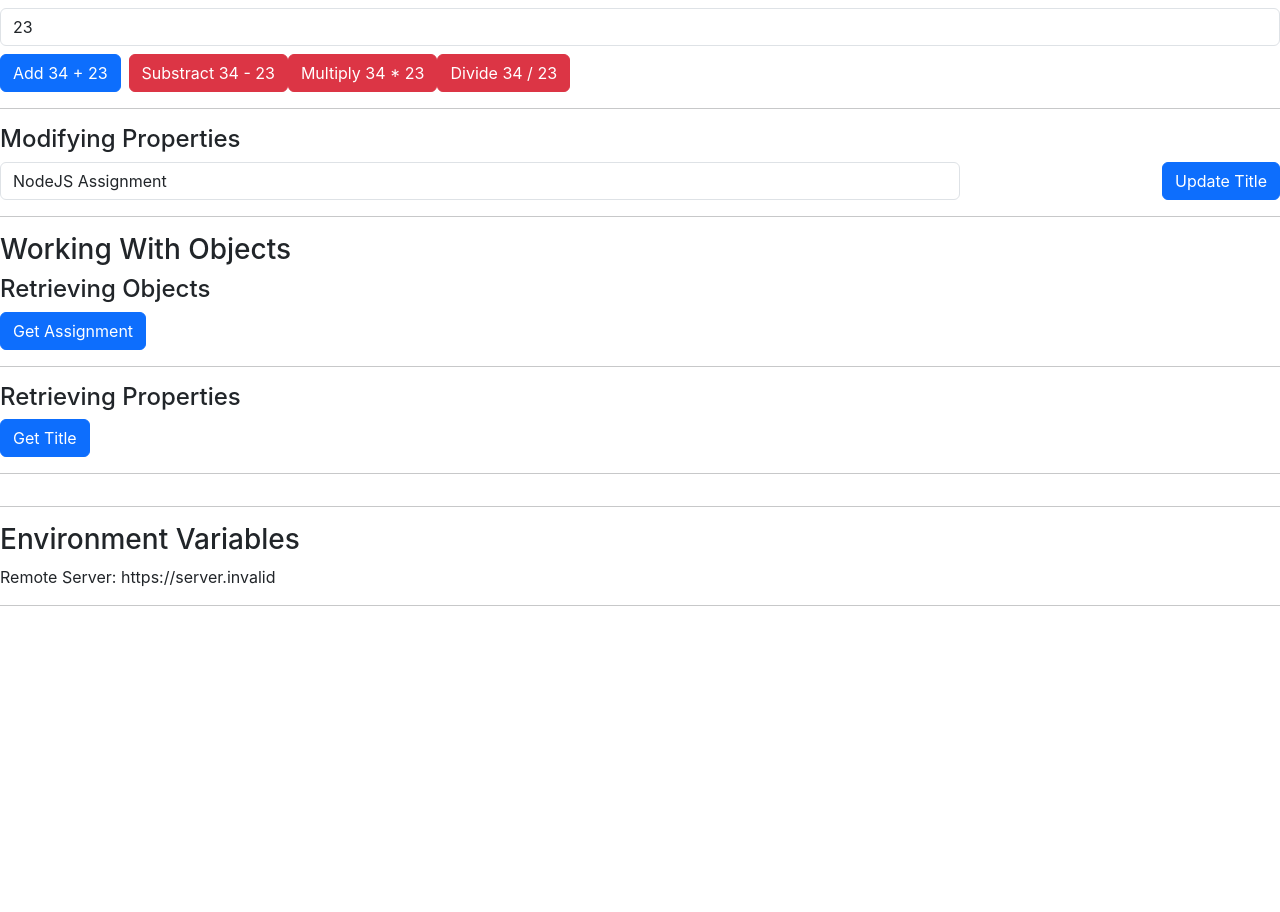
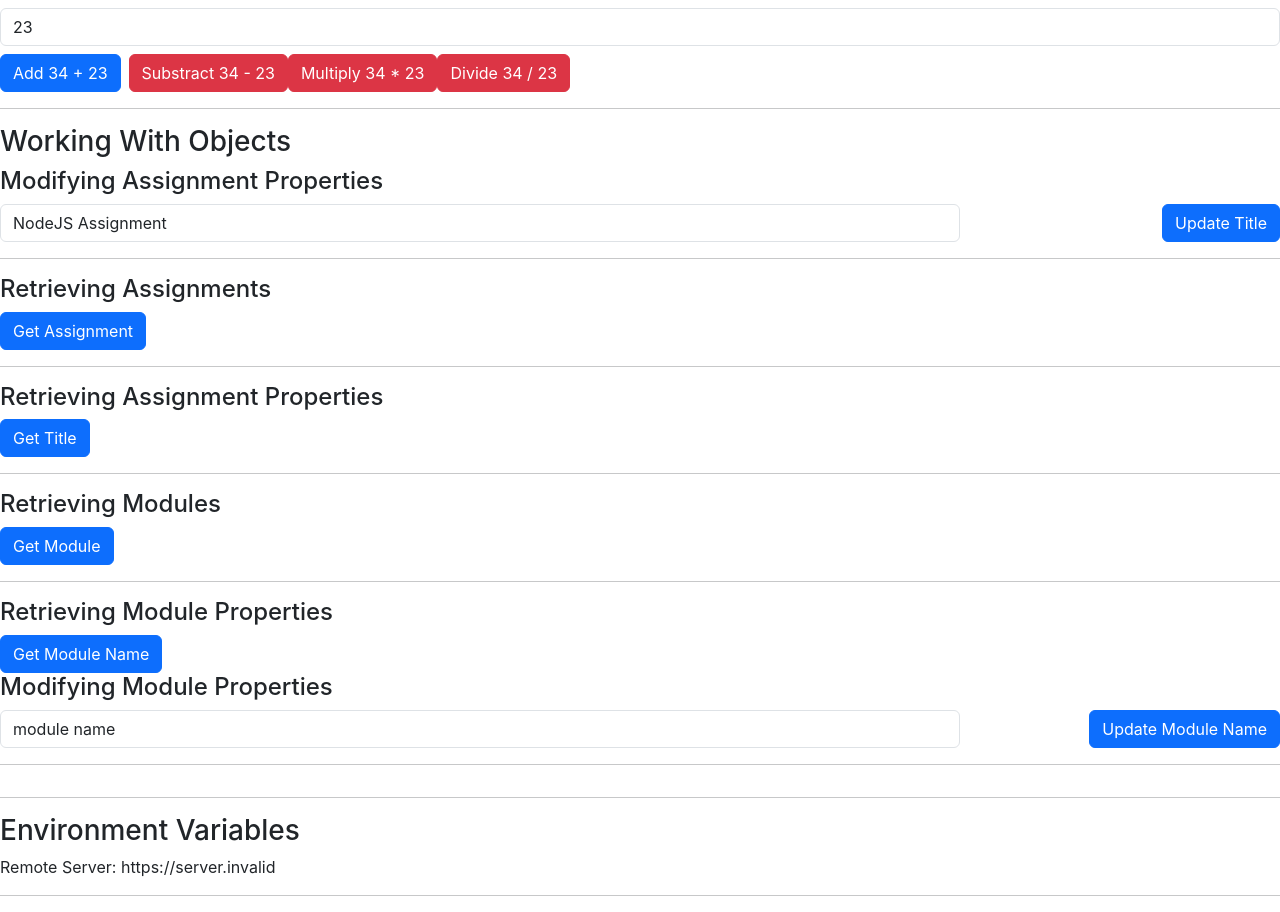
Before and after one commit to Sam-Zilli/kanbas-react-web-app, a React (Create React App) app: page /#/Labs/Lab5 in a window 1280 px wide. Shown: the part 284-1196 px from the top of the page. Before the commit the page ends 906 px from the top, so only its background shows below. Built offline with nearby package versions, Linux system fonts and the light colour scheme; no server answers.

Commit message:
starting 3.4

```diff
--- a/src/Labs/Lab5/QueryParameters.tsx
+++ b/src/Labs/Lab5/QueryParameters.tsx
@@ -33,10 +33,6 @@ export default function QueryParameters() {
      href={`${REMOTE_SERVER}/lab5/calculator?operation=divide&a=${a}&b=${b}`}>
     Divide {a} / {b}
   </a>
-
-
-
-
   <hr />
 </div>
     )
--- a/src/Labs/Lab5/WorkingWithObjects.tsx
+++ b/src/Labs/Lab5/WorkingWithObjects.tsx
@@ -1,38 +1,110 @@
 import React, { useState } from "react";
+
 const REMOTE_SERVER = process.env.REACT_APP_REMOTE_SERVER;
 
 export default function WorkingWithObjects() {
-    const [assignment, setAssignment] = useState({
-        id: 1, title: "NodeJS Assignment",
-        description: "Create a NodeJS server with ExpressJS",
-        due: "2021-10-10", completed: false, score: 0,
-      });
 
-    const ASSIGNMENT_API_URL = `${REMOTE_SERVER}/lab5/assignment`
+  const [assignment, setAssignment] = useState({
+    id: 1,
+    title: "NodeJS Assignment",
+    description: "Create a NodeJS server with ExpressJS",
+    due: "2021-10-10",
+    completed: false,
+    score: 0,
+  });
+
+  const [module, setModule] = useState({
+    id: 1,
+    name: "module name",
+    description: "module description",
+    course: "course 1",
+  });
+
+  const ASSIGNMENT_API_URL = `${REMOTE_SERVER}/lab5/assignment`;
+  const MODULE_API_URL = `${REMOTE_SERVER}/lab5/module`;
 
   return (
-    <div id="wd-working-with-objects">
-              <h4>Modifying Properties</h4>
-      <a id="wd-update-assignment-title"
-         className="btn btn-primary float-end"
-         href={`${ASSIGNMENT_API_URL}/title/${assignment.title}`}>
+    <div>
+      <h3 id="wd-working-with-objects">Working With Objects</h3>
+
+
+      <h4>Modifying Assignment Properties</h4>
+      <a
+        id="wd-update-assignment-title"
+        className="btn btn-primary float-end"
+        href={`${ASSIGNMENT_API_URL}/title/${assignment.title}`}
+      >
         Update Title
       </a>
-      <input className="form-control w-75" id="wd-assignment-title"
-        value={assignment.title} onChange={(e) =>
-          setAssignment({ ...assignment, title: e.target.value })}/>
+      <input
+        className="form-control w-75"
+        id="wd-assignment-title"
+        value={assignment.title}
+        onChange={(e) =>
+          setAssignment({ ...assignment, title: e.target.value })
+        }
+      />
       <hr />
 
-      <h3>Working With Objects</h3>
-      <h4>Retrieving Objects</h4>
-      <a id="wd-retrieve-assignments" className="btn btn-primary"
-         href={`${REMOTE_SERVER}/lab5/assignment`}>
+
+
+      <h4>Retrieving Assignments</h4>
+      <a
+        id="wd-retrieve-assignments"
+        className="btn btn-primary"
+        href={`${REMOTE_SERVER}/lab5/assignment`}
+      >
         Get Assignment
-      </a><hr/>
-      <h4>Retrieving Properties</h4>
-      <a id="wd-retrieve-assignment-title" className="btn btn-primary"
-         href={`${REMOTE_SERVER}/lab5/assignment/title`}>
+      </a>
+      <hr />
+      <h4>Retrieving Assignment Properties</h4>
+      <a
+        id="wd-retrieve-assignment-title"
+        className="btn btn-primary"
+        href={`${REMOTE_SERVER}/lab5/assignment/title`}
+      >
         Get Title
-      </a><hr/>
+      </a>
+      <hr />
+
+
+      <h4>Retrieving Modules</h4>
+      <a
+        id="wd-retrieve-modules"
+        className="btn btn-primary"
+        href={`${REMOTE_SERVER}/lab5/module`}
+      >
+        Get Module
+      </a>
+      <hr />
+      <h4>Retrieving Module Properties</h4>
+      <a
+        id="wd-retrieve-module-name"
+        className="btn btn-primary"
+        href={`${REMOTE_SERVER}/lab5/module/name`}
+      >
+        Get Module Name
+      </a>
+
+
+      <h4>Modifying Module Properties</h4>
+      <a
+        id="wd-update-module-name"
+        className="btn btn-primary float-end"
+        href={`${MODULE_API_URL}/name/${module.name}`}
+      >
+        Update Module Name
+      </a>
+      <input
+        className="form-control w-75"
+        id="wd-module-name"
+        value={module.name}
+        onChange={(e) =>
+          setModule({ ...module, name: e.target.value })
+        }
+      />
+      <hr />
+
     </div>
-);}
+  );
+}
```
Also changed, not shown: 1 other file (tests, documents, lock files or other folders).
